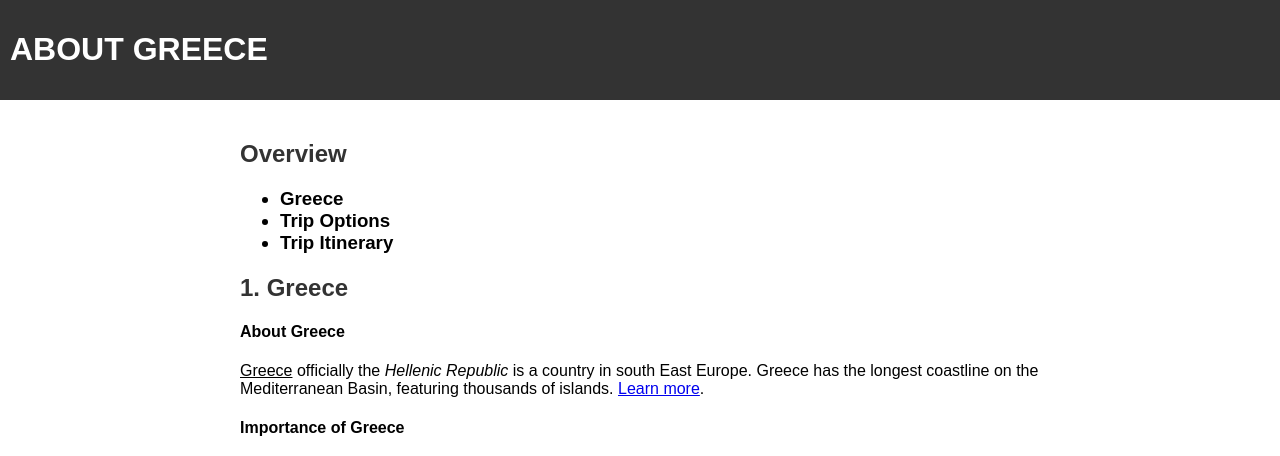
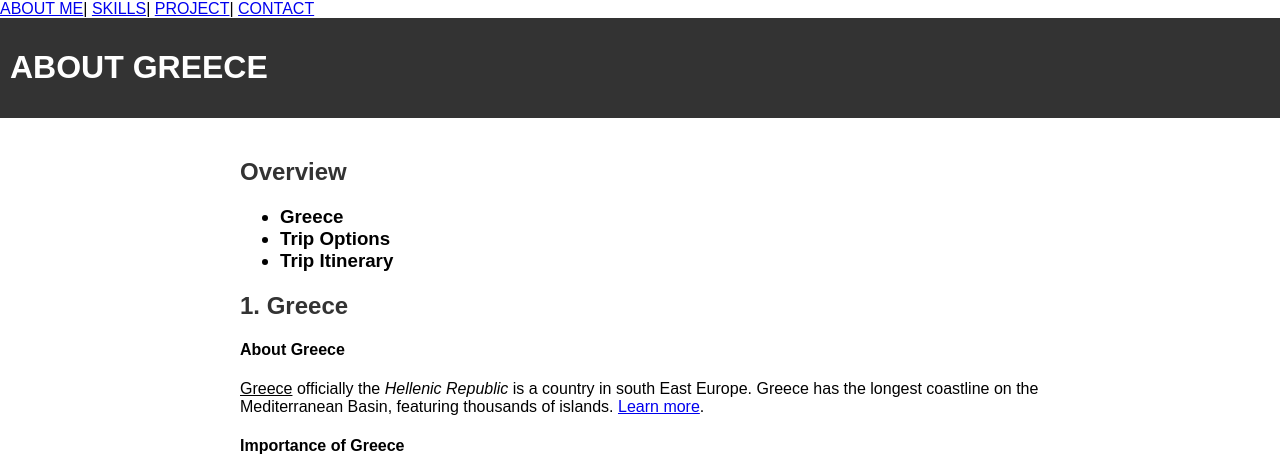
Before and after one commit to lalli7263/my-first-project, a plain HTML site: page projects.html in a window 1280 px wide. Shown: the top 456 px of the page. Drawn offline with Linux system fonts and the light colour scheme.

Commit message:
Update projects.html

```diff
--- a/projects.html
+++ b/projects.html
@@ -5,6 +5,12 @@
     <link rel="stylesheet" href="style1.css">
 </head>
 <body>
+	<nav>
+        <a href="index.html">ABOUT ME</a>|
+        <a href="skills.html">SKILLS</a>|
+        <a href="projects.html">PROJECT</a>|
+        <a href="contact.html">CONTACT</a>
+        </nav>
 	<header>
 		<h1>ABOUT GREECE</h1>
 	</header>
```
